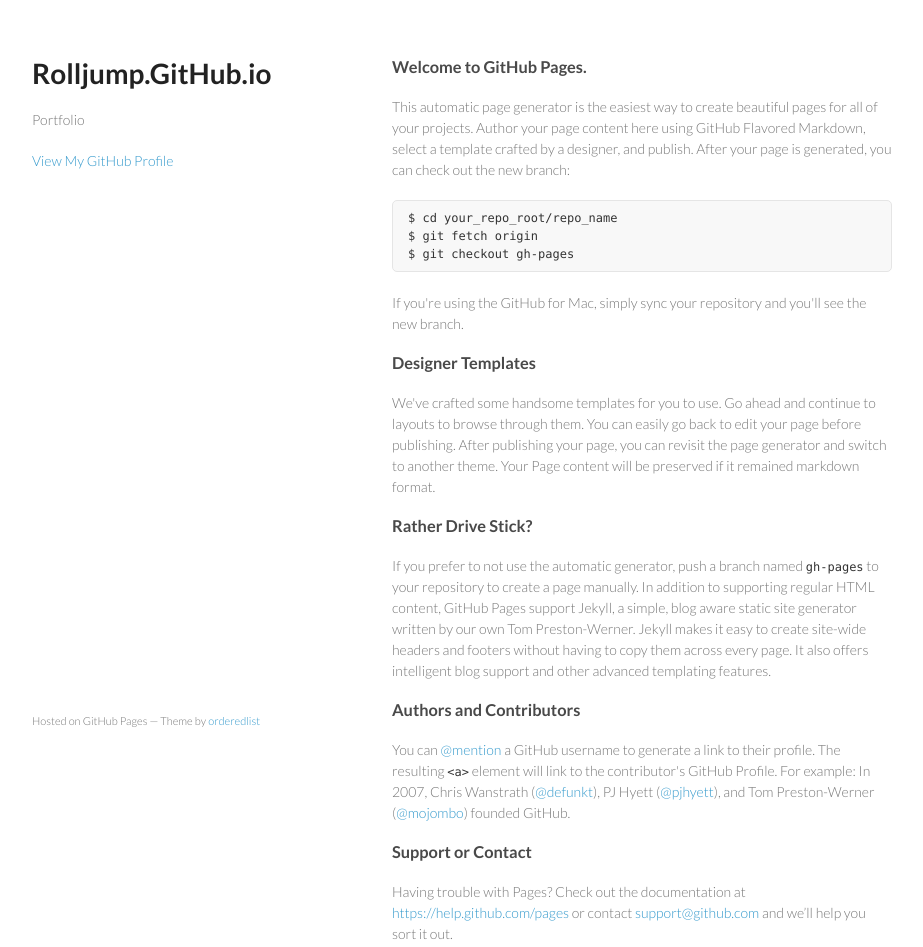
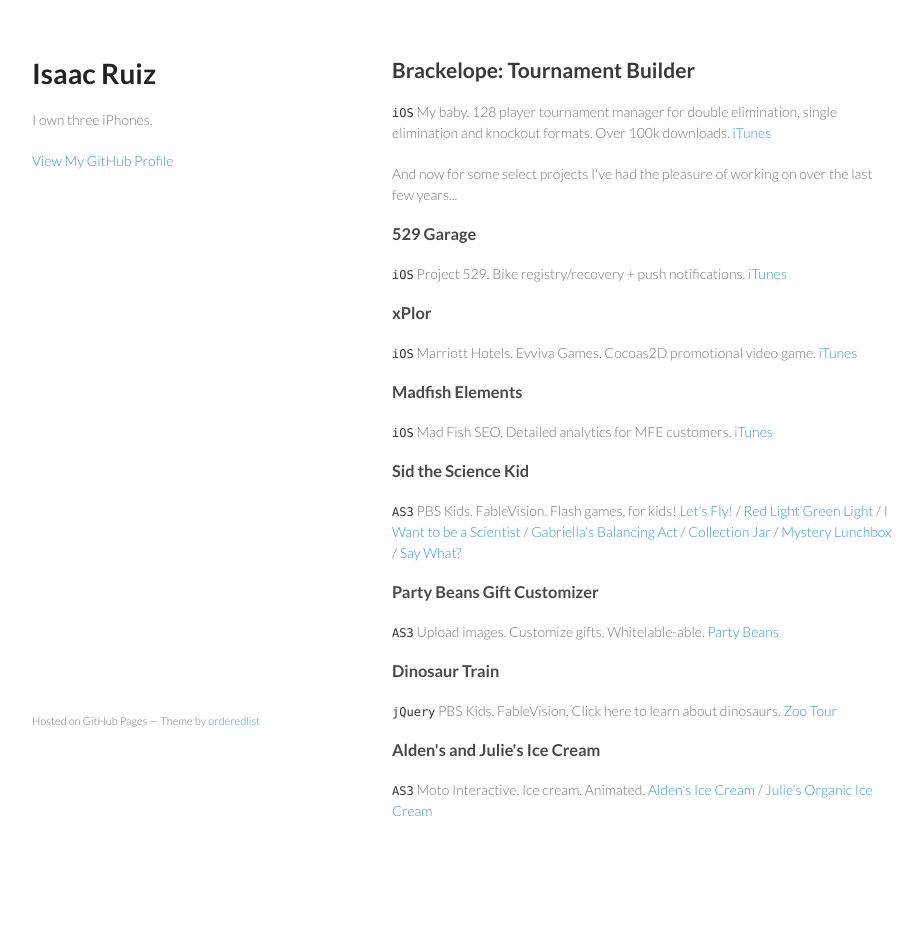
Before and after one commit to iscrz/rolljump.github.io, a plain HTML site: page index.html in a window 1280 px wide. Shown: the whole page, without its empty margins (178-1101 px from the left). After the commit the page ends 891 px from the top, so only its background shows below. Drawn offline with Linux system fonts and the light colour scheme.

Commit message:
Replace master branch with page content via GitHub

```diff
--- a/index.html
+++ b/index.html
@@ -3,7 +3,7 @@
   <head>
     <meta charset="utf-8">
     <meta http-equiv="X-UA-Compatible" content="chrome=1">
-    <title>Rolljump.GitHub.io by rolljump</title>
+    <title>Isaac Ruiz by rolljump</title>
 
     <link rel="stylesheet" href="stylesheets/styles.css">
     <link rel="stylesheet" href="stylesheets/pygment_trac.css">
@@ -15,51 +15,71 @@
   <body>
     <div class="wrapper">
       <header>
-        <h1>Rolljump.GitHub.io</h1>
-        <p>Portfolio</p>
+        <h1>Isaac Ruiz</h1>
+        <p>I own three iPhones. </p>
 
 
         <p class="view"><a href="https://github.com/rolljump">View My GitHub Profile</a></p>
 
       </header>
       <section>
-        <h3>
-<a id="welcome-to-github-pages" class="anchor" href="#welcome-to-github-pages" aria-hidden="true"><span class="octicon octicon-link"></span></a>Welcome to GitHub Pages.</h3>
+        <h2>
+<a id="brackelope-tournament-builder" class="anchor" href="#brackelope-tournament-builder" aria-hidden="true"><span class="octicon octicon-link"></span></a>Brackelope: Tournament Builder</h2>
 
-<p>This automatic page generator is the easiest way to create beautiful pages for all of your projects. Author your page content here using GitHub Flavored Markdown, select a template crafted by a designer, and publish. After your page is generated, you can check out the new branch:</p>
+<p><code>iOS</code> My baby. 128 player tournament manager for double elimination, single elimination and knockout formats. Over 100k downloads. <a href="https://itunes.apple.com/us/app/brackelope-tournament-builder/id545185377?ls=1&amp;mt=8">iTunes</a></p>
 
-<pre><code>$ cd your_repo_root/repo_name
-$ git fetch origin
-$ git checkout gh-pages
-</code></pre>
-
-<p>If you're using the GitHub for Mac, simply sync your repository and you'll see the new branch.</p>
+<p>And now for some select projects I've had the pleasure of working on over the last few years...</p>
 
 <h3>
-<a id="designer-templates" class="anchor" href="#designer-templates" aria-hidden="true"><span class="octicon octicon-link"></span></a>Designer Templates</h3>
+<a id="529-garage" class="anchor" href="#529-garage" aria-hidden="true"><span class="octicon octicon-link"></span></a>529 Garage</h3>
 
-<p>We've crafted some handsome templates for you to use. Go ahead and continue to layouts to browse through them. You can easily go back to edit your page before publishing. After publishing your page, you can revisit the page generator and switch to another theme. Your Page content will be preserved if it remained markdown format.</p>
+<p><code>iOS</code> Project 529. Bike registry/recovery + push notifications. <a href="https://itunes.apple.com/us/app/529-garage/id849303554?ls=1&amp;mt=8">iTunes</a></p>
 
 <h3>
-<a id="rather-drive-stick" class="anchor" href="#rather-drive-stick" aria-hidden="true"><span class="octicon octicon-link"></span></a>Rather Drive Stick?</h3>
+<a id="xplor" class="anchor" href="#xplor" aria-hidden="true"><span class="octicon octicon-link"></span></a>xPlor</h3>
 
-<p>If you prefer to not use the automatic generator, push a branch named <code>gh-pages</code> to your repository to create a page manually. In addition to supporting regular HTML content, GitHub Pages support Jekyll, a simple, blog aware static site generator written by our own Tom Preston-Werner. Jekyll makes it easy to create site-wide headers and footers without having to copy them across every page. It also offers intelligent blog support and other advanced templating features.</p>
+<p><code>iOS</code> Marriott Hotels. Evviva Games. Cocoas2D promotional video game. <a href="https://itunes.apple.com/us/app/xplor-by-marriott/id646951347">iTunes</a></p>
 
 <h3>
-<a id="authors-and-contributors" class="anchor" href="#authors-and-contributors" aria-hidden="true"><span class="octicon octicon-link"></span></a>Authors and Contributors</h3>
+<a id="madfish-elements" class="anchor" href="#madfish-elements" aria-hidden="true"><span class="octicon octicon-link"></span></a>Madfish Elements</h3>
 
-<p>You can <a href="https://github.com/blog/821" class="user-mention">@mention</a> a GitHub username to generate a link to their profile. The resulting <code>&lt;a&gt;</code> element will link to the contributor's GitHub Profile. For example: In 2007, Chris Wanstrath (<a href="https://github.com/defunkt" class="user-mention">@defunkt</a>), PJ Hyett (<a href="https://github.com/pjhyett" class="user-mention">@pjhyett</a>), and Tom Preston-Werner (<a href="https://github.com/mojombo" class="user-mention">@mojombo</a>) founded GitHub.</p>
+<p><code>iOS</code> Mad Fish SEO. Detailed analytics for MFE customers. <a href="https://itunes.apple.com/us/app/mad-fish-elements/id579218817?mt=8">iTunes</a></p>
 
 <h3>
-<a id="support-or-contact" class="anchor" href="#support-or-contact" aria-hidden="true"><span class="octicon octicon-link"></span></a>Support or Contact</h3>
+<a id="sid-the-science-kid" class="anchor" href="#sid-the-science-kid" aria-hidden="true"><span class="octicon octicon-link"></span></a>Sid the Science Kid</h3>
 
-<p>Having trouble with Pages? Check out the documentation at <a href="https://help.github.com/pages">https://help.github.com/pages</a> or contact <a href="mailto:support@github.com">support@github.com</a> and we’ll help you sort it out.</p>
+<p><code>AS3</code> PBS Kids. FableVision. Flash games, for kids! <a href="http://pbskids.org/sid/letsfly.html">Let's Fly!</a> / <a href="http://pbskids.org/sid/redLightGreenLight.html">Red Light Green Light</a> / <a href="http://pbskids.org/sid/scientist.html">I Want to be a Scientist</a> / <a href="http://pbskids.org/sid/balancingact.html">Gabriella's Balancing Act</a> / <a href="http://pbskids.org/sid/collectionjar.html">Collection Jar</a> / <a href="http://pbskids.org/sid/mysterylunchbox.html">Mystery Lunchbox</a> / <a href="http://pbskids.org/sid/saywhat.html">Say What?</a></p>
+
+<h3>
+<a id="party-beans-gift-customizer" class="anchor" href="#party-beans-gift-customizer" aria-hidden="true"><span class="octicon octicon-link"></span></a>Party Beans Gift Customizer</h3>
+
+<p><code>AS3</code> Upload images. Customize gifts. Whitelable-able. <a href="http://www.partybeans.com/gift/">Party Beans</a></p>
+
+<h3>
+<a id="dinosaur-train" class="anchor" href="#dinosaur-train" aria-hidden="true"><span class="octicon octicon-link"></span></a>Dinosaur Train</h3>
+
+<p><code>jQuery</code> PBS Kids. FableVision. Click here to learn about dinosaurs. <a href="http://pbskids.org/dinosaurtrain/tour/zoo.html">Zoo Tour</a></p>
+
+<h3>
+<a id="aldens-and-julies-ice-cream" class="anchor" href="#aldens-and-julies-ice-cream" aria-hidden="true"><span class="octicon octicon-link"></span></a>Alden's and Julie's Ice Cream</h3>
+
+<p><code>AS3</code> Moto Interactive. Ice cream. Animated. <a href="http://www.aldensicecream.com/">Alden's Ice Cream</a> / <a href="http://www.juliesorganic.com/">Julie's Organic Ice Cream</a></p>
       </section>
       <footer>
         <p><small>Hosted on GitHub Pages &mdash; Theme by <a href="https://github.com/orderedlist">orderedlist</a></small></p>
       </footer>
     </div>
     <script src="javascripts/scale.fix.js"></script>
+              <script type="text/javascript">
+            var gaJsHost = (("https:" == document.location.protocol) ? "https://ssl." : "http://www.");
+            document.write(unescape("%3Cscript src='" + gaJsHost + "google-analytics.com/ga.js' type='text/javascript'%3E%3C/script%3E"));
+          </script>
+          <script type="text/javascript">
+            try {
+              var pageTracker = _gat._getTracker("UA-20743564-2");
+            pageTracker._trackPageview();
+            } catch(err) {}
+          </script>
 
   </body>
 </html>
```
Also changed, not shown: params.json (+1 -1 lines).
